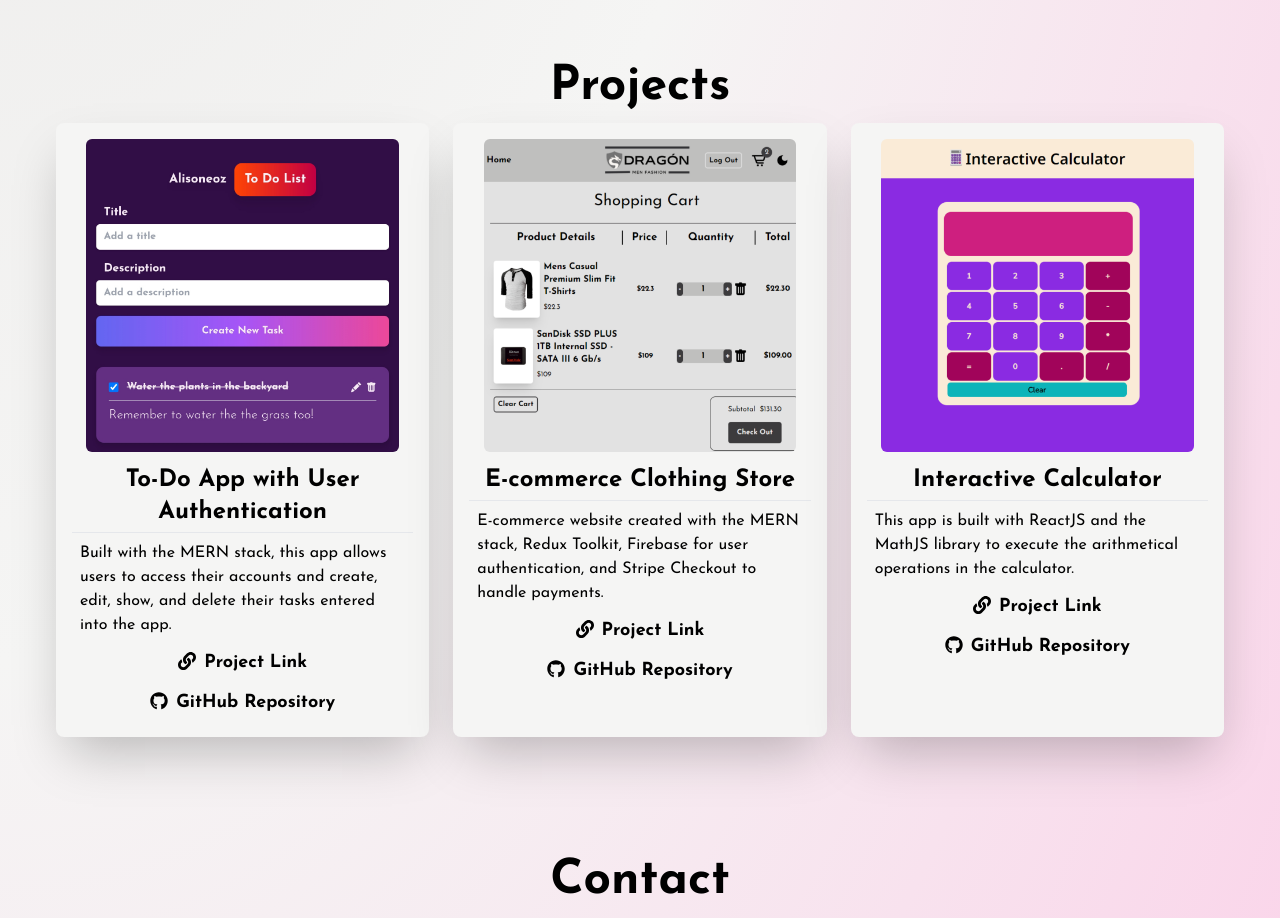
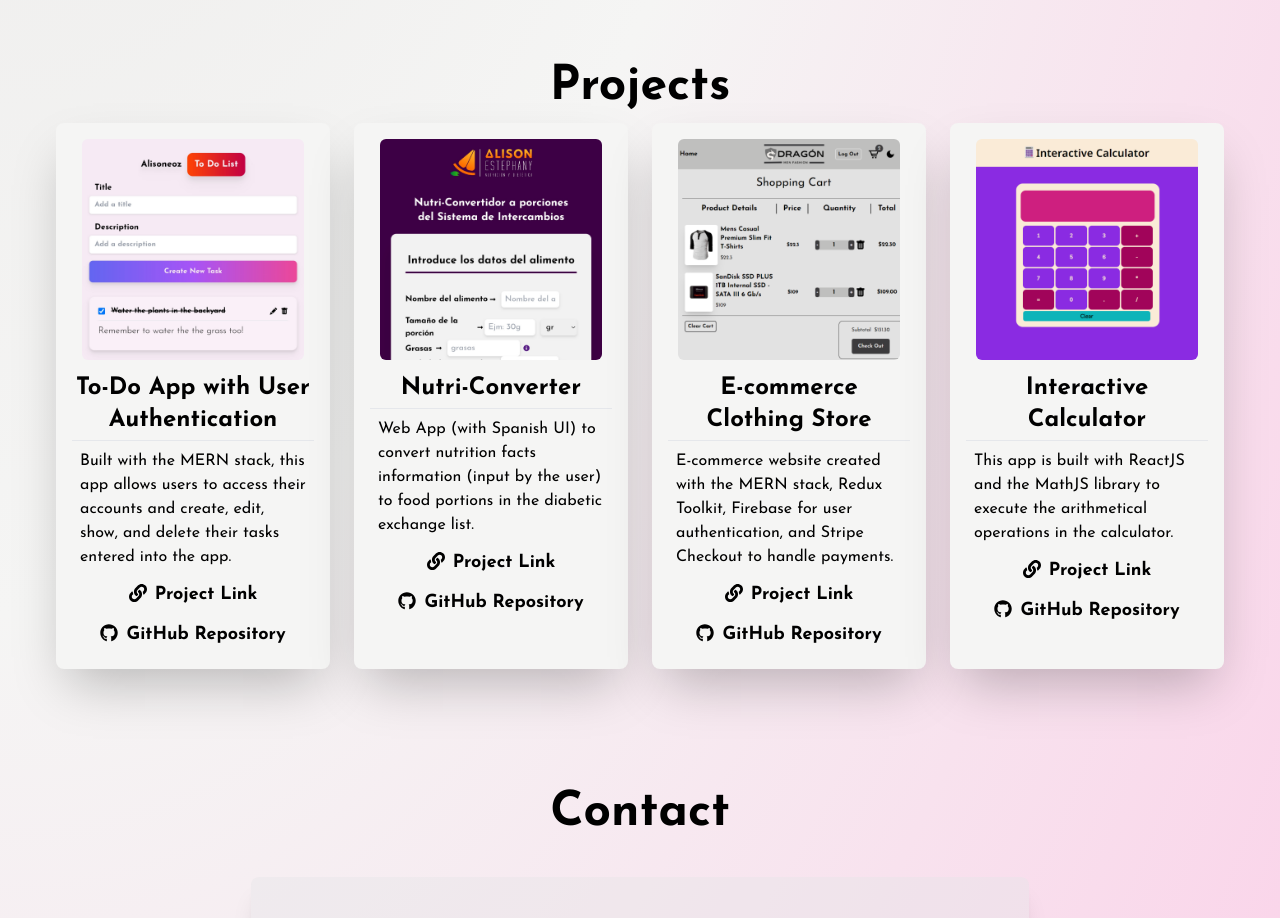
Before and after one commit to Alisoneoz/Portfolio-alisoneoz, a React (Vite) app: page / in a window 1280 px wide. Shown: the part 1400-2318 px from the top of the page. Built offline with nearby package versions, Linux system fonts and the light colour scheme.

Commit message:
Add new project info and import data from component

```diff
--- a/src/components/Projects.jsx
+++ b/src/components/Projects.jsx
@@ -1,34 +1,7 @@
 import ProjectCard from "./ProjectCard";
-
+import { projectsData } from "../data/ProjectsData";
 
 const Projects = () => {
-  const projects = [
-    {
-      title: "To-Do App with User Authentication",
-      description:
-        "Built with the MERN stack, this app allows users to access their accounts and create, edit, show, and delete their tasks entered into the app.",
-      image: "projectImages/todoAppDark.png",
-      link: "https://todo-mern-app-alisoneoz.netlify.app/",
-      repoLink: "https://github.com/Alisoneoz/todo-mern-app",
-    },
-    {
-      title: "E-commerce Clothing Store",
-      description:
-        "E-commerce website created with the MERN stack, Redux Toolkit, Firebase for user authentication, and Stripe Checkout to handle payments.",
-      image: "projectImages/dragonEcommerce.png",
-      link: "https://dragon-ecommerce-store.netlify.app/",
-      repoLink: "https://github.com/Alisoneoz/Dragon-ecommerce",
-    },
-    {
-      title: "Interactive Calculator",
-      description:
-        "This app is built with ReactJS and the MathJS library to execute the arithmetical operations in the calculator.",
-      image: "projectImages/interactive-calculator.png",
-      link: "https://interactive-calculator-reactjs.netlify.app/",
-      repoLink: "https://github.com/Alisoneoz/interactive-calculator-reactjs",
-    },
-  ];
-
   return (
     <div
       id="projects"
@@ -38,8 +11,8 @@ const Projects = () => {
         Projects
       </h2>
 
-      <div className="grid grid-cols-1 sm:grid-cols-3 gap-x-6 sm:gap-y-2 gap-y-6 rounded-xl mx-10 sm:mx-14 ">
-        {projects.map((project, i) => (
+      <div className="grid grid-cols-1 sm:grid-cols-2 lg:grid-cols-4 gap-x-6 sm:gap-y-2 gap-y-6 rounded-xl mx-10 sm:mx-14 ">
+        {projectsData.map((project, i) => (
           <div key={i}>
             <ProjectCard
               title={project.title}
```
Also changed, not shown: public/projectImages/nutriConverter.png (added).
